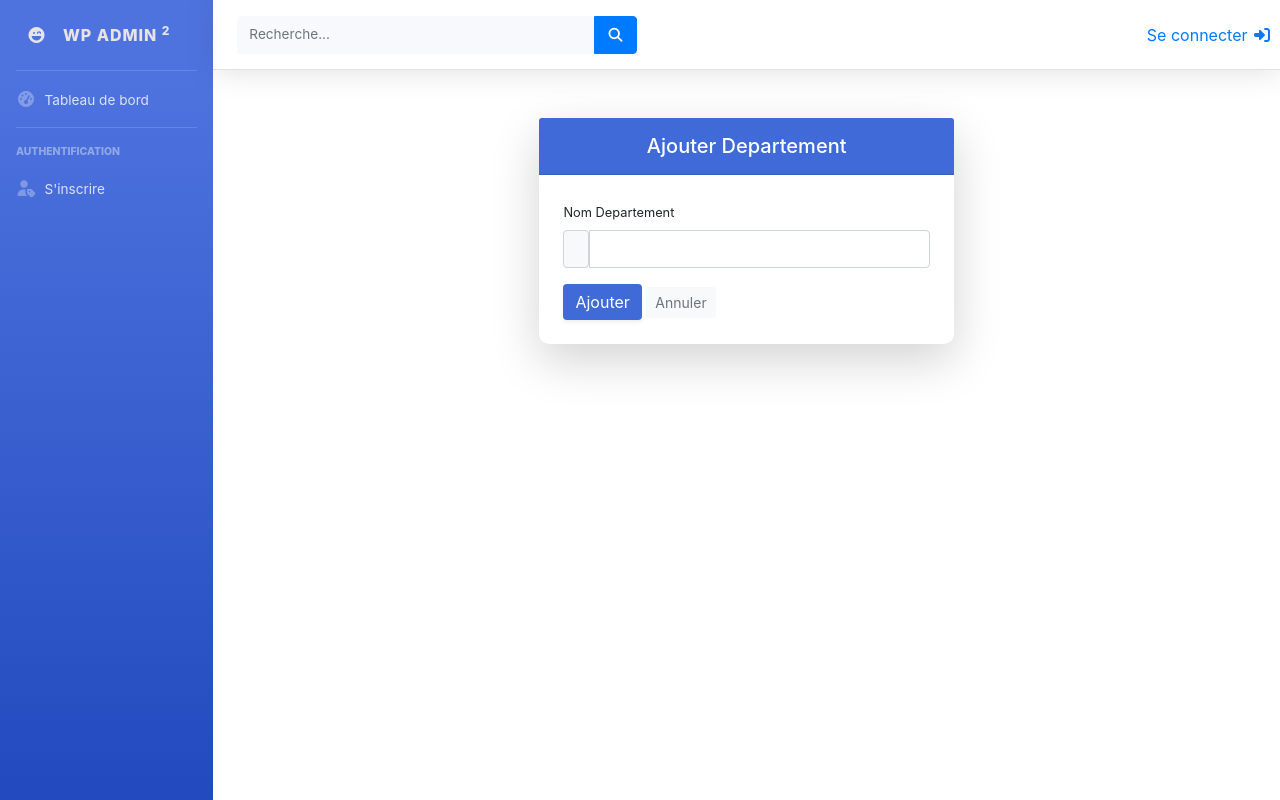
After one commit to Tsiaro-Yohan09/learn_django, a Django app: page /liste_employer/ajouter_departement/ in a window 1280 px wide. The commit adds this page. Run offline with Django 5.2, Linux system fonts and the light colour scheme; some libraries are stand-ins or nearby versions.

Commit message:
Add table departement Change fonctionnality about it in the templates

```diff
--- a/projet_django/gestion_employee/models.py
+++ b/projet_django/gestion_employee/models.py
@@ -7,7 +7,7 @@ class Employee(models.Model):
     email = models.EmailField(unique=True, max_length=191)
     phone = models.TextField()
     poste = models.TextField()
-    departement = models.TextField()
+    departement = models.ForeignKey("Departement", on_delete=models.CASCADE, related_name='employes')
     salary = models.DecimalField(max_digits=10, decimal_places=2, default=0.00)
     date_embauche = models.DateField()
     create_at = models.DateTimeField(auto_now_add=True)
@@ -18,3 +18,6 @@ class Plannings(models.Model):
     start_time = models.TimeField()
     end_time = models.TimeField()
     status = models.TextField()
+
+class Departement(models.Model):
+    name_departement = models.TextField()
--- /dev/null
+++ b/projet_django/gestion_employee/templates/departement/add_departement.html
@@ -0,0 +1,37 @@
+{% extends "base.html" %}
+{% block content %}
+
+<div class="container mt-5">
+    <div class="row justify-content-center">
+        <div class="col-md-6 col-lg-5">
+            <div class="card shadow-lg border-0">
+                <div class="card-header py-3" style="background-color: #3f6ad8;">
+                    <h5 class="text-white mb-0 text-center">
+                        <i class="bi bi-person-plus-fill me-2"></i>Ajouter Departement
+                    </h5>
+                </div>
+
+                <div class="card-body p-4">
+                    <form method="POST">
+                        {% csrf_token %}
+                        <div class="mb-3">
+                            <label class="form-label small fw-bold">Nom Departement</label>
+                            <div class="input-group">
+                                <span class="input-group-text bg-light"><i class="bi bi-envelope"></i></span>
+                                <input type="text" name="departement" class="form-control" required>
+                            </div>
+                        </div>
+
+                        <div class="d-grid gap-2">
+                            <button type="submit" class="btn btn-primary shadow-sm" style="background-color: #3f6ad8; border: none;">
+                                <i class="bi bi-check-circle me-2"></i>Ajouter
+                            </button>
+                            <a href="" class="btn btn-light btn-sm text-muted">Annuler</a>
+                        </div>
+                    </form>
+                </div>
+            </div>
+        </div>
+    </div>
+</div>
+{% endblock %}
--- a/projet_django/gestion_employee/templates/edit_employee.html
+++ b/projet_django/gestion_employee/templates/edit_employee.html
@@ -50,10 +50,7 @@
                             <div class="col-md">
                                 <label class="form-label small fw-bold">Département</label>
                                 <select name="departement" class="form-select">
-                                    <option value="IT">IT</option>
-                                    <option value="RH">RH</option>
-                                    <option value="Finance">Finance</option>
-                                    <option value="Logistique">Logistique</option>
+                                    <option value="{{ dep.id }}">{{ employee.departement.name_departement }}</option>
                                 </select>
                             </div>
                             <div class="col-md">
--- a/projet_django/gestion_employee/templates/informations.html
+++ b/projet_django/gestion_employee/templates/informations.html
@@ -33,7 +33,7 @@
                     </div>
                     <div class="row mb-3">
                         <div class="col-sm-4 text-muted fw-bold">Département:</div>
-                        <div class="col-sm-8"><span class="badge bg-secondary">{{ employee.departement }}</span></div>
+                        <div class="col-sm-8"><span class="badge bg-secondary">{{ employee.departement.name_departement }}</span></div>
                     </div>
                     <div class="row mb-3">
                         <div class="col-sm-4 text-muted fw-bold">Salaire:</div>
--- a/projet_django/gestion_employee/templates/liste_employee.html
+++ b/projet_django/gestion_employee/templates/liste_employee.html
@@ -34,7 +34,7 @@
                             </td>
                             <td>
                                 <span class="badge btn-outline-primary text-primary border border-primary">{{ employee.poste }}</span><br>
-                                <small class="fw-bold">{{ employee.departement }}</small>
+                                <small class="fw-bold">{{ employee.departement.name_departement }}</small>
                             </td>
                             <td class="text-success fw-bold">{{ employee.salary }} Ar</td>
                             <td>{{ employee.date_embauche|date:"d M Y" }}</td>
--- a/projet_django/gestion_employee/urls.py
+++ b/projet_django/gestion_employee/urls.py
@@ -9,4 +9,5 @@ urlpatterns = [
     path('informations_employer/supprimer_employer/<int:id>', views.delete_employee, name='supprimer_employer'),
     path('creer_horaire/', views.create_plannings, name='creer_horaire'),
     path('liste_plannings/', views.liste_plannings, name='liste_plannings'),
+    path('ajouter_departement/', views.add_departement, name='ajouter_departement'),
 ]
--- a/projet_django/gestion_employee/views.py
+++ b/projet_django/gestion_employee/views.py
@@ -1,16 +1,17 @@
 from django.http import HttpResponse
 from django.shortcuts import redirect, render
 from django.template import loader
-from .models import Employee, Plannings
+from .models import Employee, Plannings, Departement
 
 def create_employee(request):
+    departement = Departement.objects.all().values()
     if request.method == "POST":
         name = request.POST["name"]
         first_name = request.POST["first_name"]
         email = request.POST["email"]
         phone = request.POST["phone"]
         poste = request.POST["poste"]
-        departement = request.POST["departement"]
+        departement_id = request.POST["departement"]
         salary = request.POST["salary"]
         date_embauche = request.POST["date_embauche"]
 
@@ -28,7 +29,7 @@ def create_employee(request):
             email=email,
             phone=phone,
             poste=poste,
-            departement=departement,
+            departement_id=departement_id,
             salary=salary,
             date_embauche=date_embauche
         )
@@ -36,18 +37,16 @@ def create_employee(request):
 
         return redirect("/liste_employer")
 
-    return render(request, "create_employee.html")
+    return render(request, "create_employee.html", {"departement": departement})
 
 def list_employee(request):
-    list_employee = Employee.objects.all().values()
-
-    template = loader.get_template("liste_employee.html")
+    list_employee = Employee.objects.select_related('departement').all()
 
     context = {
         "employees": list_employee,
     }
 
-    return HttpResponse(template.render(context, request))
+    return render(request, "liste_employee.html", {"employees": list_employee})
 
 def information_employee(request, id):
     employee = Employee.objects.get(id=id)
@@ -110,3 +109,17 @@ def liste_plannings(request):
     plannings = Plannings.objects.select_related('employee_id').all()
 
     return render(request, "liste_plannings.html", {"plannings": plannings})
+
+def add_departement(request):
+    if request.method == "POST":
+        name_departement = request.POST["departement"]
+
+        new_depart = Departement(
+            name_departement=name_departement
+        )
+        new_depart.save()
+
+        # return redirect("/liste_employer")
+
+
+    return render(request, "departement/add_departement.html")
```
Also changed, not shown: projet_django/gestion_employee/templates/create_employee.html (+3 -4 lines), projet_django/gestion_employee/migrations/0004_departement.py (added), projet_django/gestion_employee/migrations/0005_alter_employee_departement.py (added).
